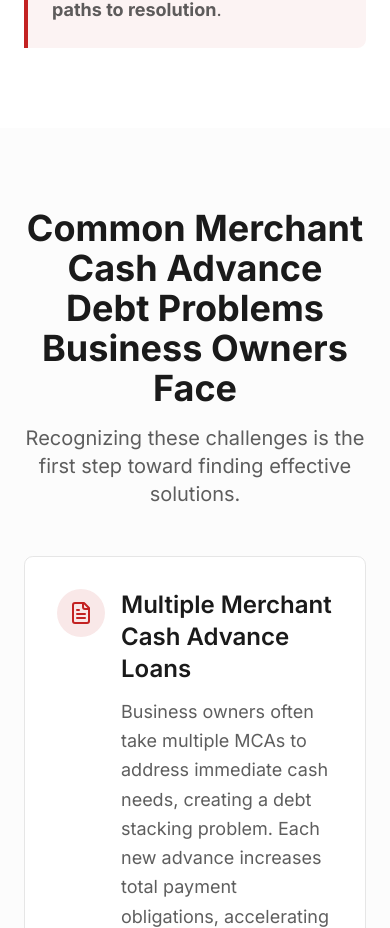
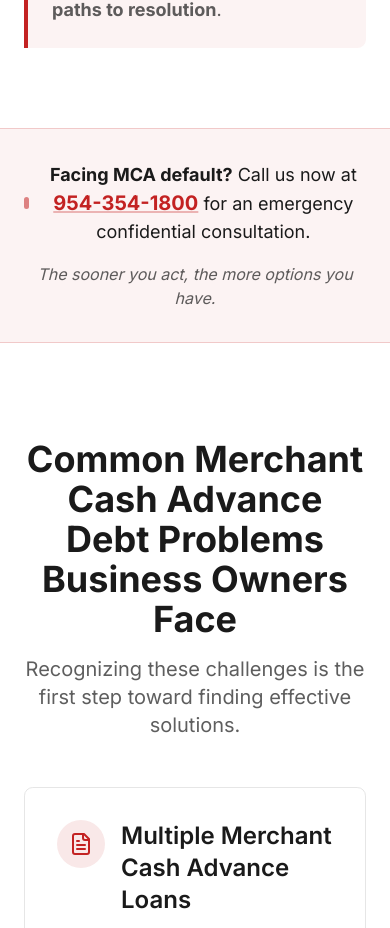
Before and after one commit to samknows9999/sg-054d5103-85fc-4583-be9c-e577d71113a8-1779968500, a Next.js app: page /mca-debt-relief in a window 390 px wide. Shown: the part 9873-10801 px from the top of the page. Built offline with nearby package versions, Linux system fonts and the light colour scheme; no server answers; what react-google-recaptcha-v3 would draw is missing.

Commit message:
feat(ui): add cta with phone number to mca debt relief

```diff
--- a/src/pages/mca-debt-relief.tsx
+++ b/src/pages/mca-debt-relief.tsx
@@ -615,7 +615,31 @@ Date & Time: ${new Date().toLocaleString()}
           </div>
         </section>
 
-        <section className="py-20 bg-muted/30">
+        {/* Urgent CTA Banner */}
+        <section className="py-8 bg-primary/5 border-y border-primary/20">
+          <div className="max-w-[1400px] mx-auto px-6">
+            <div className="flex flex-col md:flex-row items-center justify-center gap-4 text-center md:text-left">
+              <div className="flex items-center gap-3">
+                <div className="w-3 h-3 rounded-full bg-primary animate-pulse"></div>
+                <p className="text-lg text-foreground">
+                  <strong>Facing MCA default?</strong> Call us now at{" "}
+                  <a
+                    href="tel:+19543541800"
+                    className="font-bold text-primary hover:text-primary/80 transition-colors underline decoration-2 decoration-primary/30 hover:decoration-primary text-xl">
+                    954-354-1800
+                  </a>{" "}
+                  for an emergency confidential consultation.
+                </p>
+              </div>
+              <p className="text-foreground/70 italic">
+                The sooner you act, the more options you have.
+              </p>
+            </div>
+          </div>
+        </section>
+
+        {/* Common MCA Debt Challenges - Expanded */}
+        <section className="py-24 bg-white">
           <div className="container mx-auto px-6">
             <div className="max-w-6xl mx-auto space-y-12">
               <div className="text-center space-y-4">
```
Also changed, not shown: 1 other file (tests, documents, lock files or other folders).
